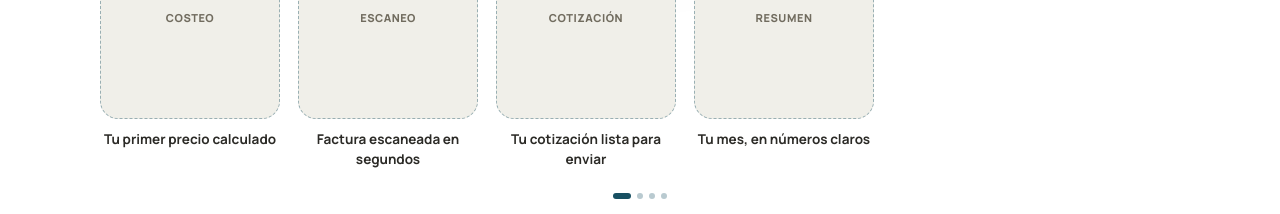
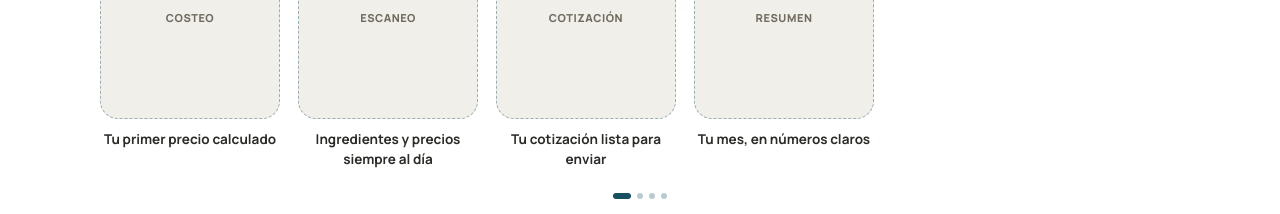
Before and after one commit to laura-quiroga/MargenPro, a React (Vite) app: page / in a window 1280 px wide. Shown: the part 2760-2974 px from the top of the page. Built offline with nearby package versions, Linux system fonts and the light colour scheme.

Commit message:
Corrige copy redundante de la tarjeta de Escaneo en el tour de la app

```diff
--- a/dev/landing/index.html
+++ b/dev/landing/index.html
@@ -337,7 +337,7 @@
     <div class="carrusel-wrap">
       <div class="carrusel" id="carrusel">
         <div class="frame"><div class="placeholder"><svg width="30" height="30" viewBox="0 0 24 24" fill="none" stroke-width="1.6"><rect x="3" y="3" width="18" height="18" rx="2"/><circle cx="9" cy="9" r="2"/><path d="M21 15l-5-5L5 21"/></svg><span class="nombre">Costeo</span></div><p class="label">Tu primer precio calculado</p></div>
-        <div class="frame"><div class="placeholder"><svg width="30" height="30" viewBox="0 0 24 24" fill="none" stroke-width="1.6"><rect x="5" y="2" width="14" height="20" rx="2"/><path d="M9 7h6M9 11h6M9 15h3"/></svg><span class="nombre">Escaneo</span></div><p class="label">Factura escaneada en segundos</p></div>
+        <div class="frame"><div class="placeholder"><svg width="30" height="30" viewBox="0 0 24 24" fill="none" stroke-width="1.6"><rect x="5" y="2" width="14" height="20" rx="2"/><path d="M9 7h6M9 11h6M9 15h3"/></svg><span class="nombre">Escaneo</span></div><p class="label">Ingredientes y precios siempre al día</p></div>
         <div class="frame"><div class="placeholder"><svg width="30" height="30" viewBox="0 0 24 24" fill="none" stroke-width="1.6"><path d="M21 11.5a8.38 8.38 0 01-9 8.4A8.5 8.5 0 013 11a8.5 8.5 0 0117-.5z"/></svg><span class="nombre">Cotización</span></div><p class="label">Tu cotización lista para enviar</p></div>
         <div class="frame"><div class="placeholder"><svg width="30" height="30" viewBox="0 0 24 24" fill="none" stroke-width="1.6"><path d="M3 3v18h18M7 15l3-3 3 2 5-6"/></svg><span class="nombre">Resumen</span></div><p class="label">Tu mes, en números claros</p></div>
       </div>
--- a/dev/onboarding-paywall-login.html
+++ b/dev/onboarding-paywall-login.html
@@ -376,7 +376,7 @@
       <h2 style="font-size:21px;margin-bottom:4px;">Esto es lo que vas a <span class="acento">ver y usar</span></h2>
       <p class="sub" style="color:var(--text-2);font-size:13.5px;margin-bottom:6px;">Vistas ilustrativas — la app real está en construcción.</p>
       <div class="tour-grid">
-        <div class="tour-card"><div class="chip-icono"><svg width="22" height="22" viewBox="0 0 24 24" fill="none" stroke-width="1.6"><rect x="5" y="2" width="14" height="20" rx="2"/><path d="M9 7h6M9 11h6M9 15h3"/></svg></div><div class="nombre">Escaneo</div><p>Factura escaneada en segundos</p></div>
+        <div class="tour-card"><div class="chip-icono"><svg width="22" height="22" viewBox="0 0 24 24" fill="none" stroke-width="1.6"><rect x="5" y="2" width="14" height="20" rx="2"/><path d="M9 7h6M9 11h6M9 15h3"/></svg></div><div class="nombre">Escaneo</div><p>Ingredientes y precios siempre al día</p></div>
         <div class="tour-card"><div class="chip-icono"><svg width="22" height="22" viewBox="0 0 24 24" fill="none" stroke-width="1.6"><path d="M21 11.5a8.38 8.38 0 01-9 8.4A8.5 8.5 0 013 11a8.5 8.5 0 0117-.5z"/></svg></div><div class="nombre">Cotización</div><p>Lista para enviar por WhatsApp</p></div>
         <div class="tour-card"><div class="chip-icono"><svg width="22" height="22" viewBox="0 0 24 24" fill="none" stroke-width="1.6"><rect x="3" y="3" width="18" height="18" rx="2"/><path d="M8 7v10M13 7v10M8 12h5"/></svg></div><div class="nombre">Historial</div><p>Vendida, pendiente o rechazada</p></div>
         <div class="tour-card"><div class="chip-icono"><svg width="22" height="22" viewBox="0 0 24 24" fill="none" stroke-width="1.6"><path d="M3 3v18h18M7 15l3-3 3 2 5-6"/></svg></div><div class="nombre">Resumen</div><p>Tu mes, en números claros</p></div>
--- a/src/pages/Landing.tsx
+++ b/src/pages/Landing.tsx
@@ -47,7 +47,7 @@ const PASOS_SOLUCION = [
 
 const CARRUSEL_APP = [
   { icono: <><rect x="3" y="3" width="18" height="18" rx="2" /><circle cx="9" cy="9" r="2" /><path d="M21 15l-5-5L5 21" /></>, nombre: 'Costeo', label: 'Tu primer precio calculado' },
-  { icono: <><rect x="5" y="2" width="14" height="20" rx="2" /><path d="M9 7h6M9 11h6M9 15h3" /></>, nombre: 'Escaneo', label: 'Factura escaneada en segundos' },
+  { icono: <><rect x="5" y="2" width="14" height="20" rx="2" /><path d="M9 7h6M9 11h6M9 15h3" /></>, nombre: 'Escaneo', label: 'Ingredientes y precios siempre al día' },
   { icono: <path d="M21 11.5a8.38 8.38 0 01-9 8.4A8.5 8.5 0 013 11a8.5 8.5 0 0117-.5z" />, nombre: 'Cotización', label: 'Tu cotización lista para enviar' },
   { icono: <path d="M3 3v18h18M7 15l3-3 3 2 5-6" />, nombre: 'Resumen', label: 'Tu mes, en números claros' },
 ]
```
Also changed, not shown: 1 other file (tests, documents, lock files or other folders).
